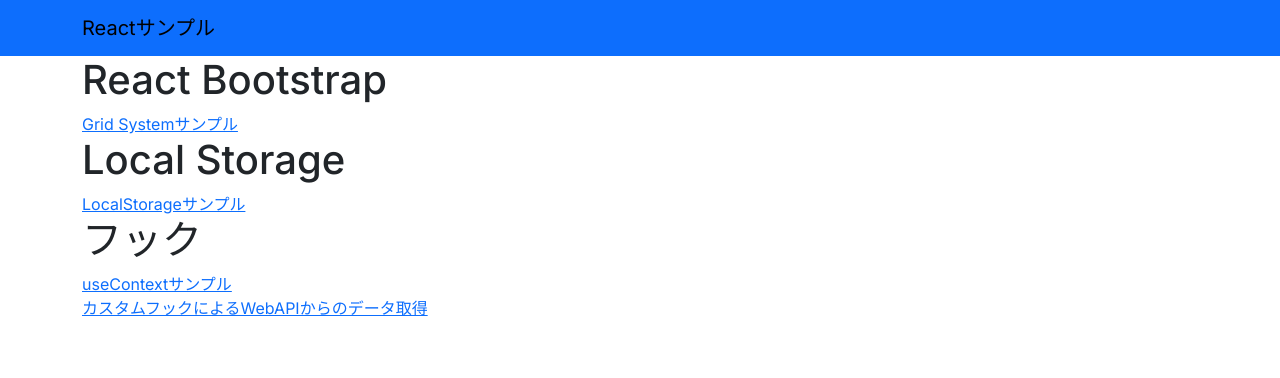
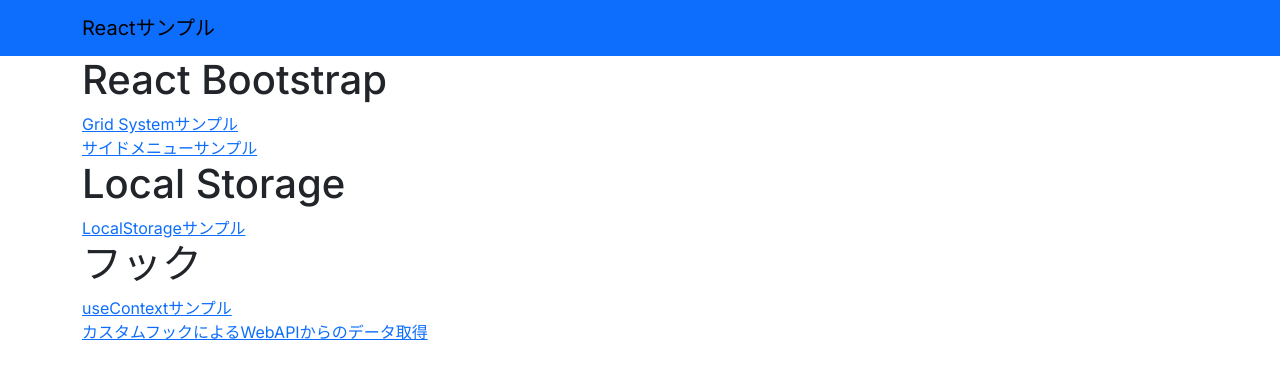
Before and after one commit to 310ken1/react-sample, a Next.js app: page / in a window 1280 px wide. Shown: the top 378 px of the page. Built offline with nearby package versions, Linux system fonts and the light colour scheme.

Commit message:
サイドメニューのサンプル追加

```diff
--- a/src/app/page.tsx
+++ b/src/app/page.tsx
@@ -9,6 +9,8 @@
       <Container>
         <h1>React Bootstrap</h1>
         <Link href="/grid">Grid Systemサンプル</Link>
+        <br />
+        <Link href="/sidemenu">サイドメニューサンプル</Link>
         <h1>Local Storage</h1>
         <Link href="/localstorage">LocalStorageサンプル</Link>
         <h1>フック</h1>
```
Also changed, not shown: public/menu_FILL0_wght400_GRAD0_opsz24.svg (added), public/settings_FILL0_wght400_GRAD0_opsz24.svg (added).
